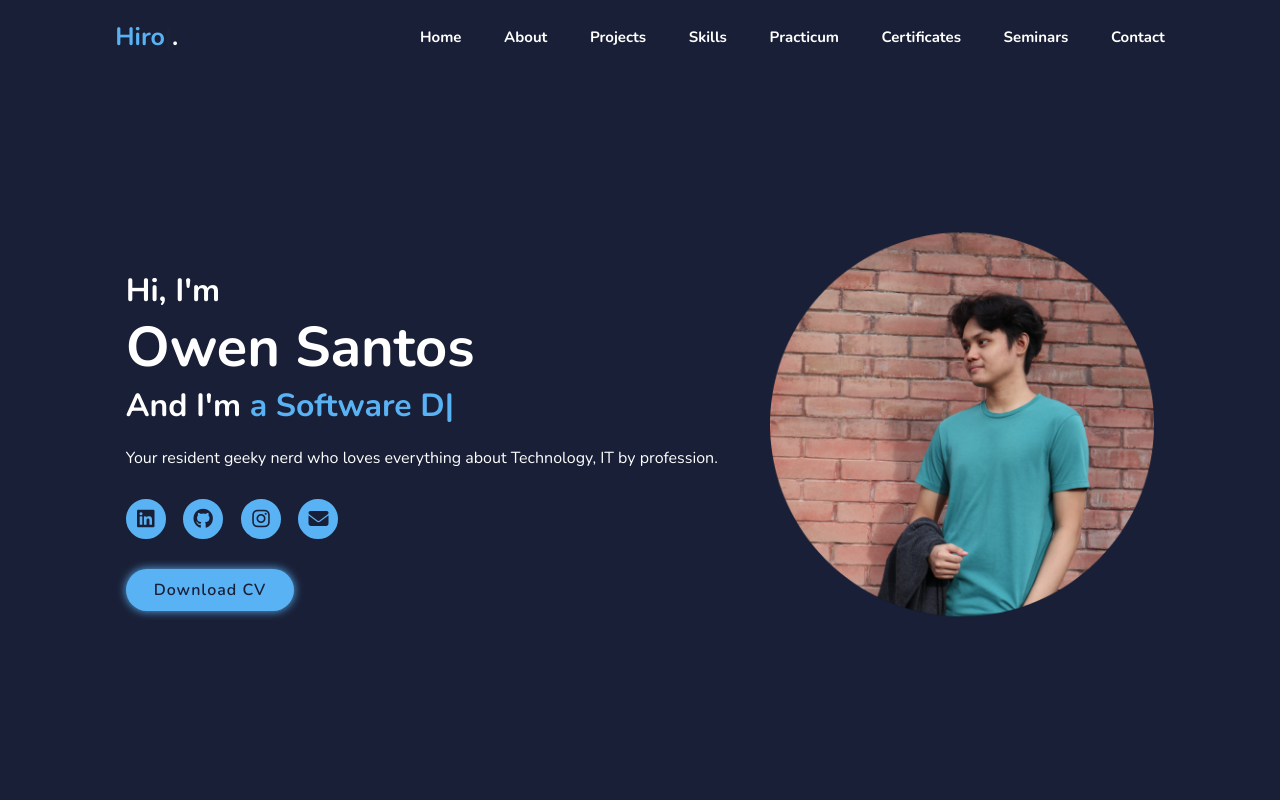
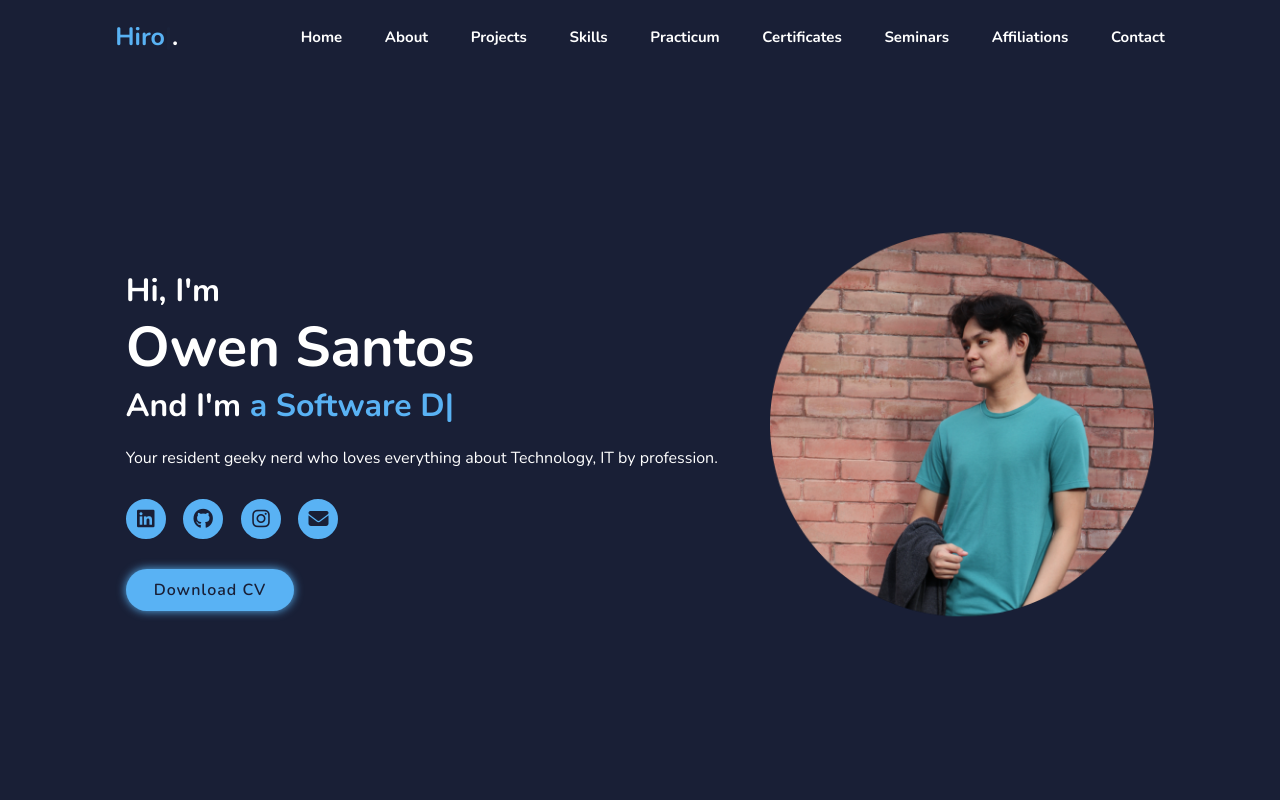
Before and after one commit to Hir0su/Web-Portfolio, a plain HTML site: page index.html in a window 1280 px wide. Shown: the top 800 px of the page. Drawn offline with nearby package versions, Linux system fonts and the light colour scheme.

Commit message:
UI Update
Added Affiliations Tab

```diff
--- a/index.html
+++ b/index.html
@@ -26,6 +26,7 @@
             <a href="https://drive.google.com/file/d/1cQPcuG95iYwV_BHLPXNJ2FLD5DSb4_0p/view?usp=sharing" target="_blank">Practicum</a>
             <a href="#certi">Certificates</a>
             <a href="#semiwork">Seminars</a>
+            <a href="#affiliations">Affiliations</a>
             <a href="#contact">Contact</a>
         </nav>
     </header>
```
